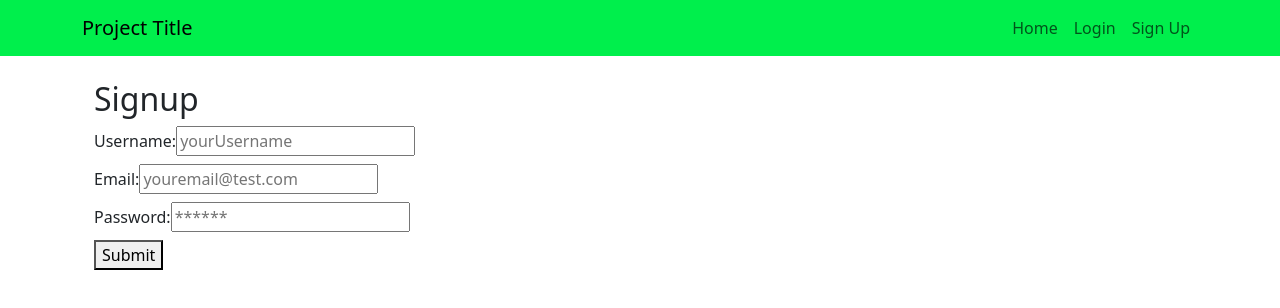
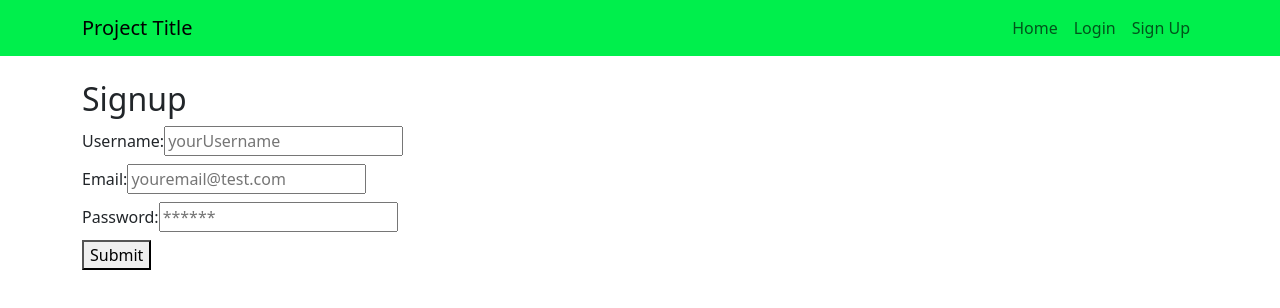
Before and after one commit to UCBX-2024-Team-Wombat/Final-Project, a React (Vite) app in the folder client/: page /signup in a window 1280 px wide. Shown: the top 308 px of the page. Built offline with nearby package versions, Linux system fonts and the light colour scheme.

Commit message:
Remove wrapper styling (moved to App.jsx)

```diff
--- a/client/src/pages/Login.jsx
+++ b/client/src/pages/Login.jsx
@@ -29,7 +29,7 @@ function Login() {
   };
 
   return (
-    <div className="container my-1">
+    <>
       <h2>Login</h2>
       <form onSubmit={handleFormSubmit}>
         <div className="flex-row space-between my-2">
@@ -61,7 +61,7 @@ function Login() {
           <button type="submit">Submit</button>
         </div>
       </form>
-    </div>
+    </>
   );
 }
 
--- a/client/src/pages/Signup.jsx
+++ b/client/src/pages/Signup.jsx
@@ -33,7 +33,7 @@ function Signup() {
   };
 
   return (
-    <div className="container my-1">
+    <>
       <h2>Signup</h2>
       <form onSubmit={handleFormSubmit}>
         <div className="flex-row space-between my-2">
@@ -69,7 +69,7 @@ function Signup() {
           <button type="submit">Submit</button>
         </div>
       </form>
-    </div>
+    </>
   );
 }
 
```
